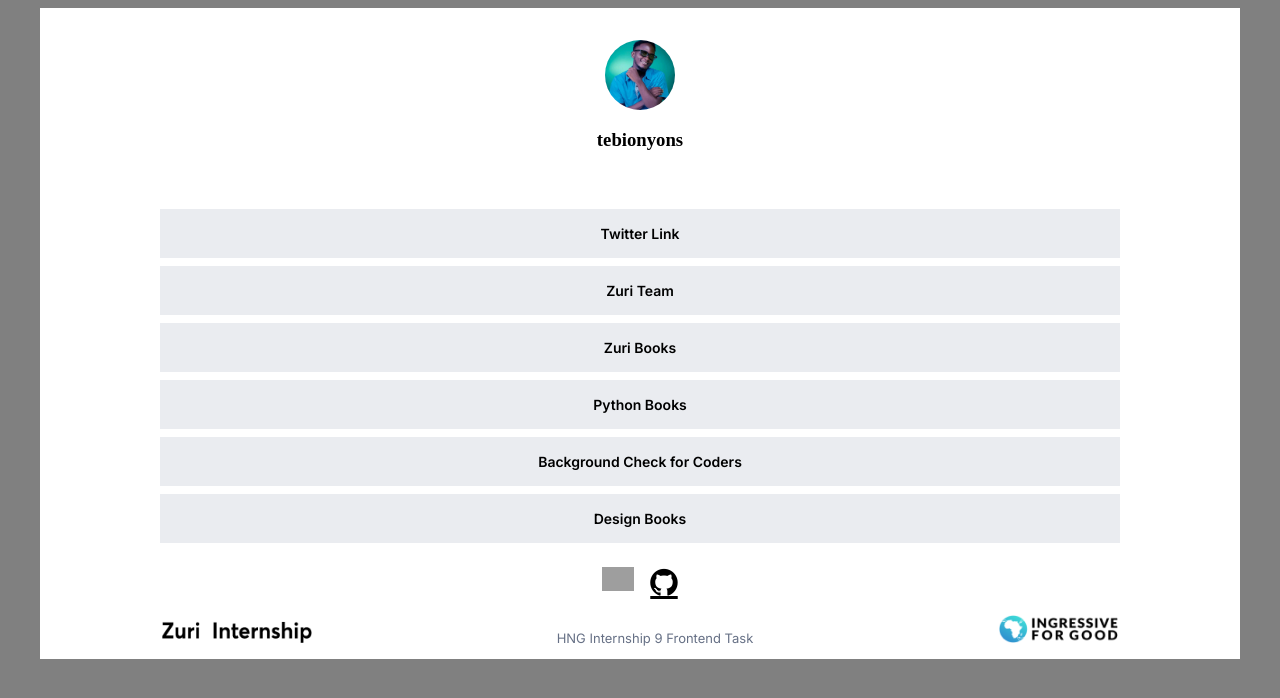
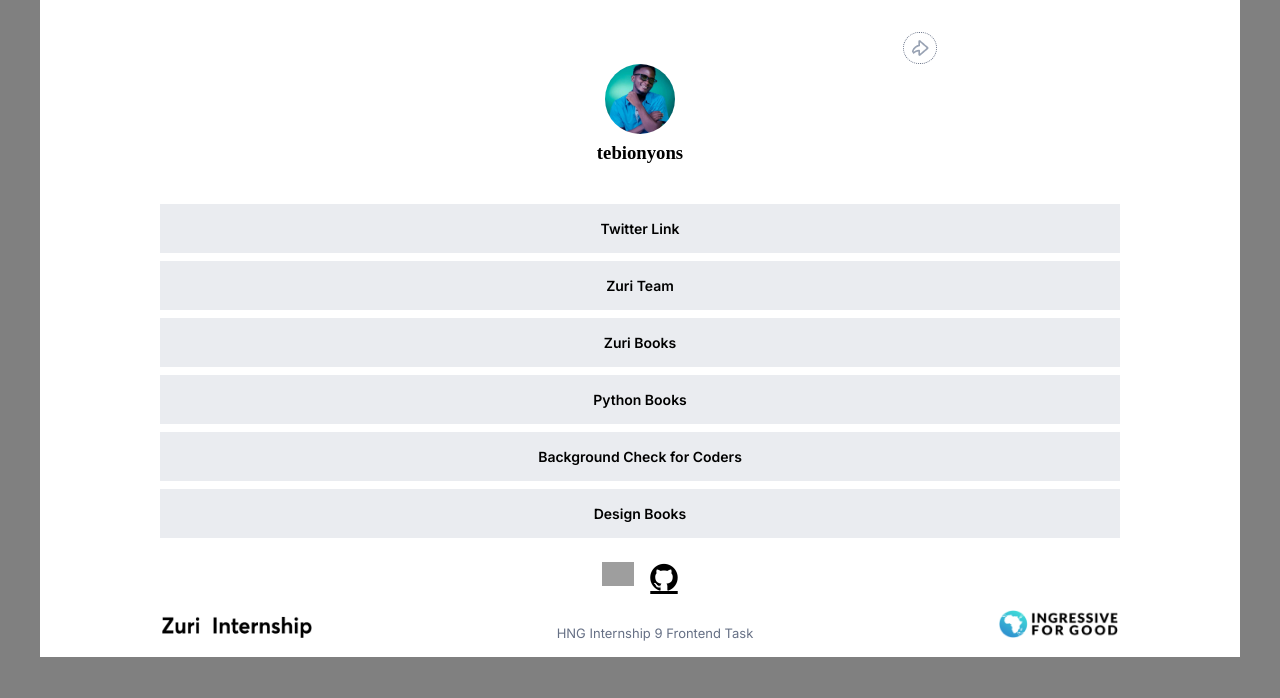
Before and after one commit to tebionyons/linktree-clone-stage-1, a React (Create React App) app: page / in a window 1280 px wide. Shown: the top 698 px of the page. Built offline with nearby package versions, Linux system fonts and the light colour scheme; grey boxes are pictures that could not be loaded.

Commit message:
Refactor and scale page for mobile version

```diff
--- a/src/Components/Header.js
+++ b/src/Components/Header.js
@@ -3,9 +3,13 @@ import React from "react"
 
 export default function Header(){
     return(
+        <div>
+
         <header className="header">
+        <img id="header-icon" src="../images/Icon.png"/>
            <img src="./images/tebi.jpg" id="profile__img" alt="profile image"/>
            <h3 id="twitter">tebionyons</h3>
         </header>
+        </div>
     )
 }
--- a/src/Components/Links.js
+++ b/src/Components/Links.js
@@ -3,7 +3,7 @@ import React from "react";
 export default function Links(){
     return (
         <div className="links-container">
-            <a id="btn-twitter" href="https://twitter.com/tebionyons">Twitter Link</a>
+            <a className="btn-twitter" id="btn-twitter" href="https://twitter.com/tebionyons">Twitter Link</a>
             <a id="btn-zuri" href="https://training.zuri.team/">Zuri Team</a>
             <a id="books" href="http://books.zuri.team ">Zuri Books</a>
             <a id="book__python" href="https://books.zuri.team">Python Books</a>
--- a/src/index.css
+++ b/src/index.css
@@ -1,8 +1,15 @@
+
+*{
+  padding: 0;
+  margin: 0;
+
+}
 #profile__img{
   width: 70px;
   height: 70px;
   border-radius: 275px;
   object-fit: cover;
+  margin-bottom: 8px ;
 
 
 }
@@ -136,6 +143,7 @@ body{
   max-width: 1200px;
   margin: 0 auto;
   align-items: baseline;
+  padding-bottom: 1rem;
 }
 
 .vector{
@@ -154,3 +162,58 @@ body{
   font-family: 'inter';
   font-weight: 400;
 }
+#header-icon{
+  margin-left: 35rem;
+  border: .5px  solid #667085;
+  border-radius: 18px;
+  border-style: dotted;
+  padding: 7px;
+}
+@media(max-width: 375px){
+  .header{
+   display: flex;
+  width: 300px;
+ margin: 0 auto;
+ margin-left: 0;
+
+
+  }
+  .links-container{
+    width: 300px;
+    margin-left: 0;
+    margin-top: 0;
+
+  }
+   #btn-twitter{
+    background: #EAECF0;
+  text-decoration: none;
+  color: black;
+  width: 8rem;
+  padding: 1rem 3rem;
+  font-size: 1em;
+  margin-right: 20px;
+  border-radius: 7px;
+
+  }
+  .header{
+    padding: 1.5rem 0;
+  }
+
+  #twitter{
+    padding-top: 8px;
+    font-size: 1.5em;
+  }
+  #profile__img{
+     margin-top: 0;
+  }
+  #btn-zuri{
+    background: #EAECF0;
+    text-decoration: none;
+    color: black;
+    width: 8rem;
+    padding: 1rem 3rem;
+    font-size: 1em;
+    margin-right: 20px;
+    border-radius: 7px;
+  }
+}
```
